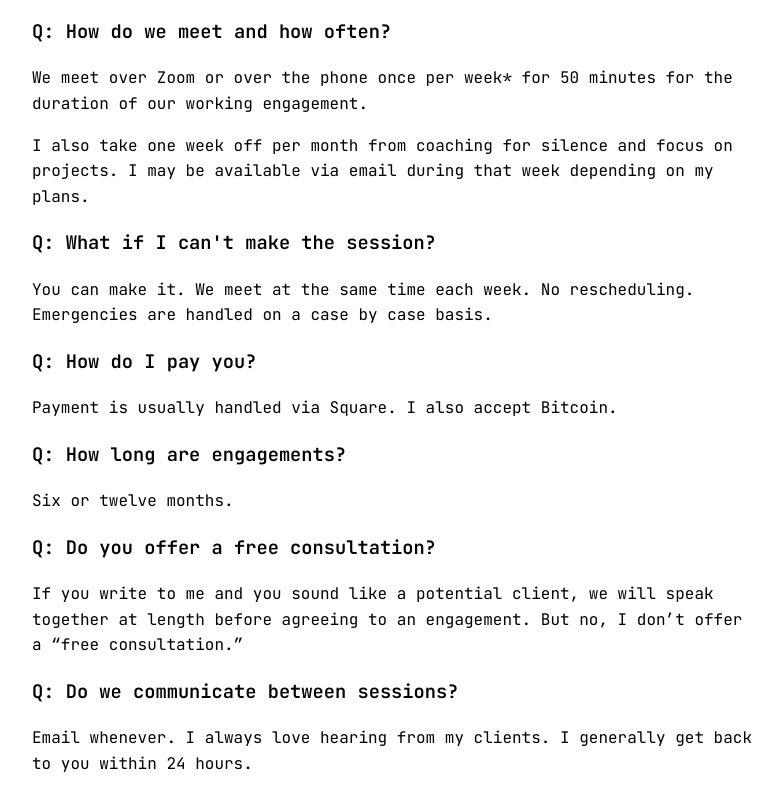
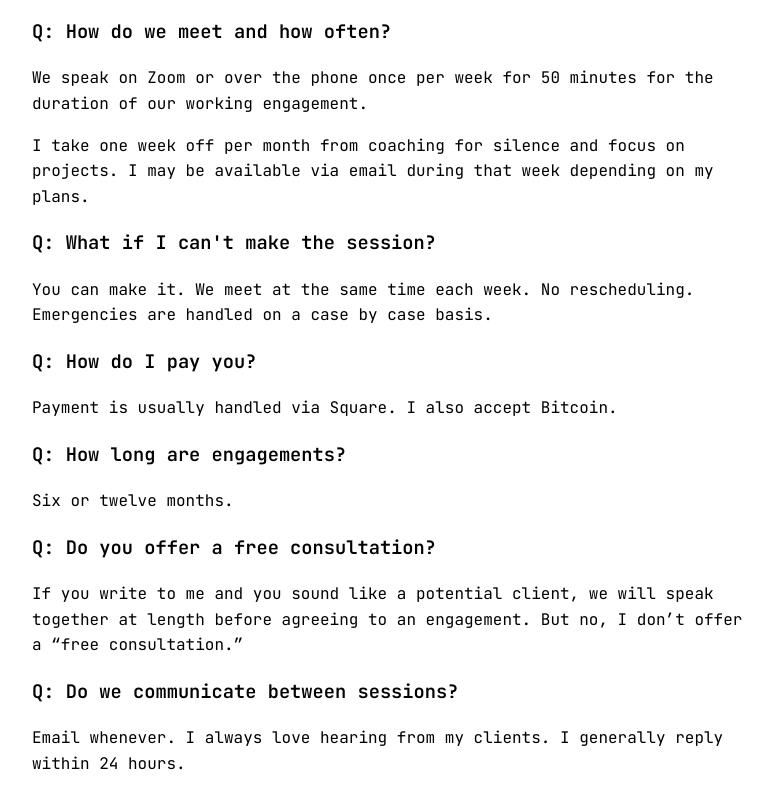
Before and after one commit to stephancampbell/stephancampbell.github.io, a plain HTML site: page posts/logistics.html in a window 1280 px wide. Shown: the part 127-919 px from the top of the page, without its empty margins (248-1031 px from the left). Drawn offline with Linux system fonts and the light colour scheme.

Commit message:
Refine language in logistics meeting details

```diff
--- a/posts/logistics.html
+++ b/posts/logistics.html
@@ -22,8 +22,8 @@
   <h2>Logistics</h2>
 
   <h3>Q: How do we meet and how often?</h3>
-  <p>We meet over Zoom or over the phone once per week* for 50 minutes for the duration of our working engagement.</p>
-  <p>I also take one week off per month from coaching for silence and focus on projects. I may be available via email during that week depending on my plans.</p>
+  <p>We speak on Zoom or over the phone once per week for 50 minutes for the duration of our working engagement.</p>
+  <p>I take one week off per month from coaching for silence and focus on projects. I may be available via email during that week depending on my plans.</p>
 
   <h3>Q: What if I can't make the session?</h3>
   <p>You can make it. We meet at the same time each week. No rescheduling. Emergencies are handled on a case by case basis.</p>
@@ -38,7 +38,7 @@
   <p>If you write to me and you sound like a potential client, we will speak together at length before agreeing to an engagement. But no, I don’t offer a “free consultation.”</p>
 
   <h3>Q: Do we communicate between sessions?</h3>
-  <p>Email whenever. I always love hearing from my clients. I generally get back to you within 24 hours.</p>
+  <p>Email whenever. I always love hearing from my clients. I generally reply within 24 hours.</p>
 
   <h3>Q: What is expected of me as a client?</h3>
   <p>Have a space that is quiet and private. Show up to session.</p>
```
